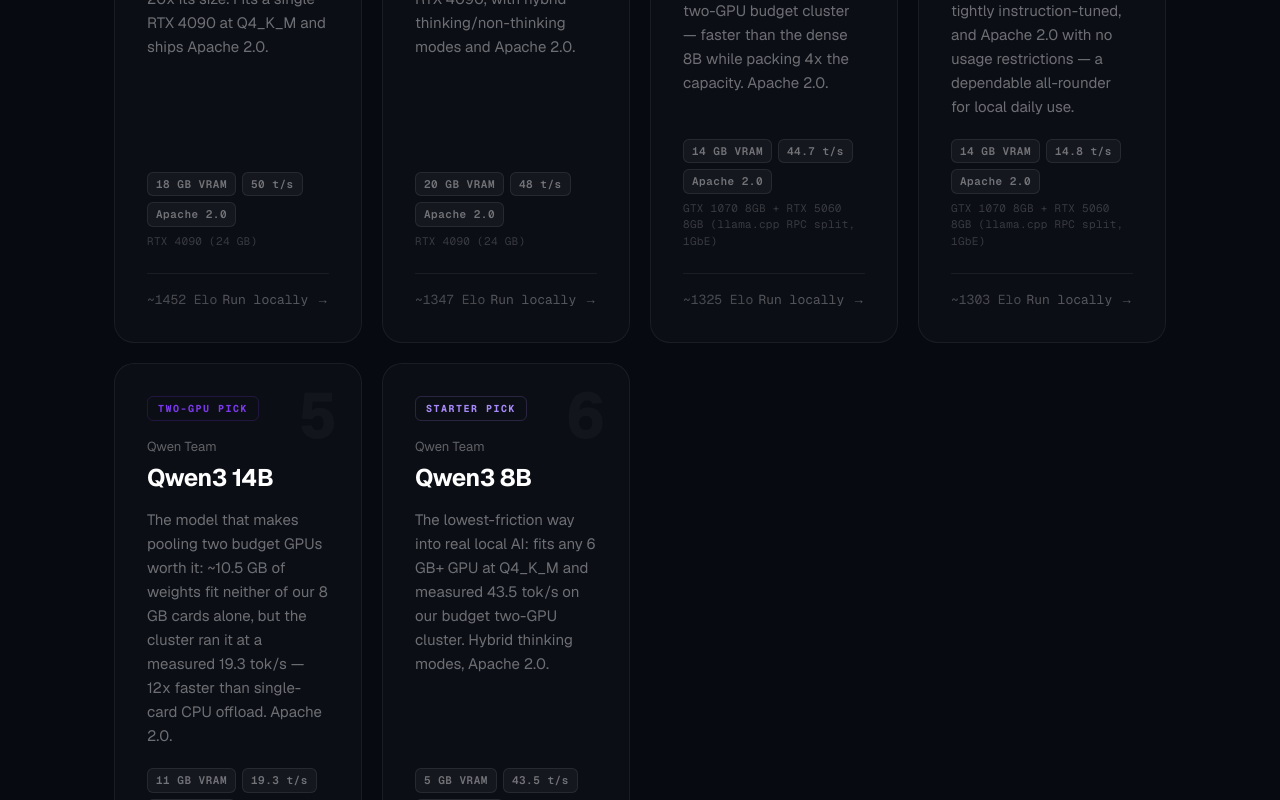
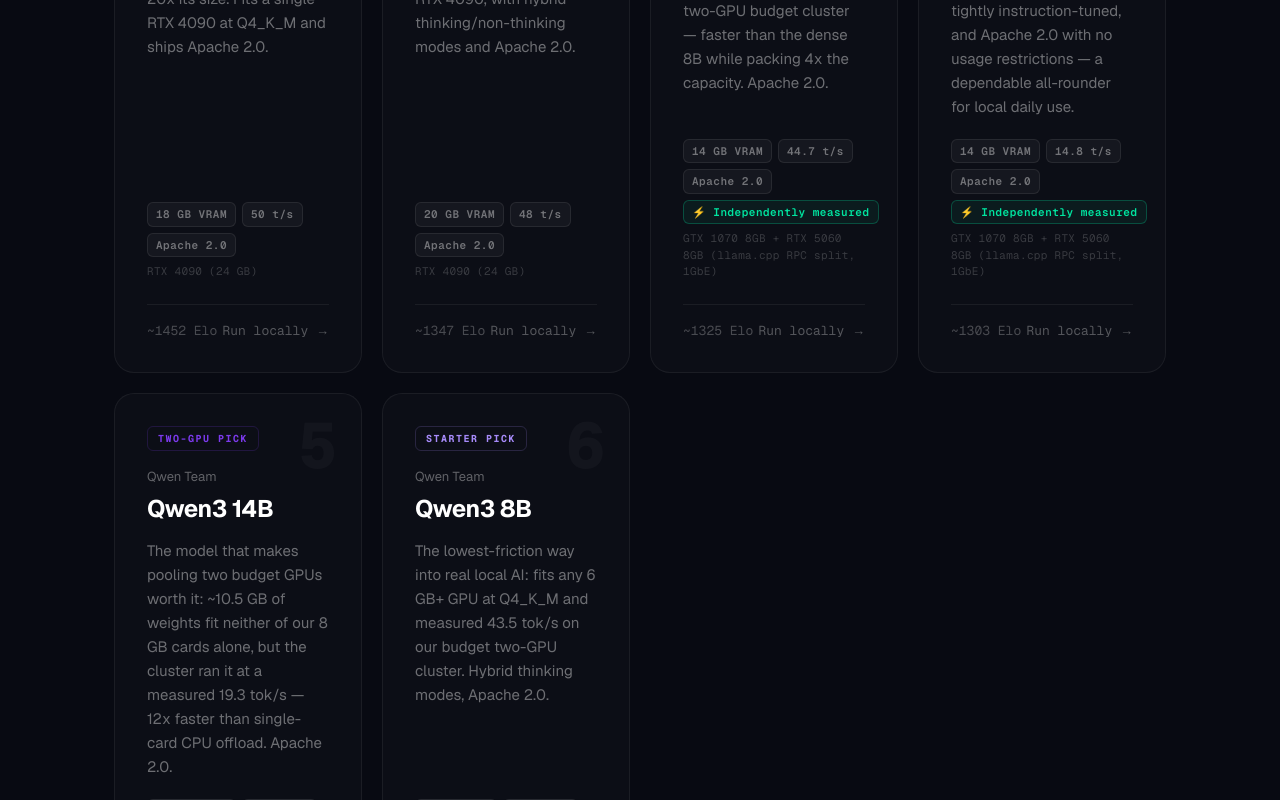
Before and after one commit to do360now/helloai, a Next.js app: page / in a window 1280 px wide. Shown: the part 3840-4640 px from the top of the page. Built offline with nearby package versions, Linux system fonts and the light colour scheme.

Commit message:
feat: independently-measured provenance badge on open-weight cards

```diff
--- a/app/components/OpenWeightCard.tsx
+++ b/app/components/OpenWeightCard.tsx
@@ -51,6 +51,14 @@ export default function OpenWeightCard({
         <span className="ow-spec">{model.vram_gb} GB VRAM</span>
         <span className="ow-spec">{model.tokens_per_sec} t/s</span>
         <span className="ow-spec">{model.license}</span>
+        {model.bench_source && (
+          <span
+            className="ow-spec ow-spec-measured"
+            title={`Measured on our test cluster, ${model.bench_source.date}`}
+          >
+            ⚡ Independently measured
+          </span>
+        )}
       </div>
       <div className="ow-hardware">{model.reference_hardware}</div>
 
--- a/app/globals.css
+++ b/app/globals.css
@@ -539,6 +539,12 @@ body {
   white-space: nowrap;
 }
 
+.ow-spec-measured {
+  color: #00E5A0;
+  background: rgba(0, 229, 160, 0.06);
+  border-color: rgba(0, 229, 160, 0.25);
+}
+
 .ow-hardware {
   margin-top: 6px;
   font-size: 11px;
```
